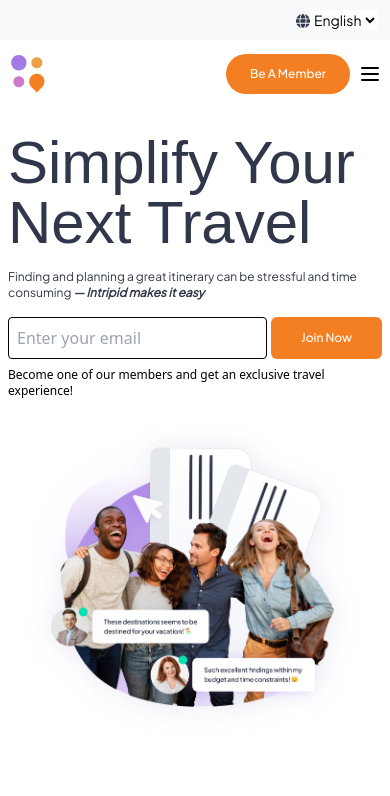
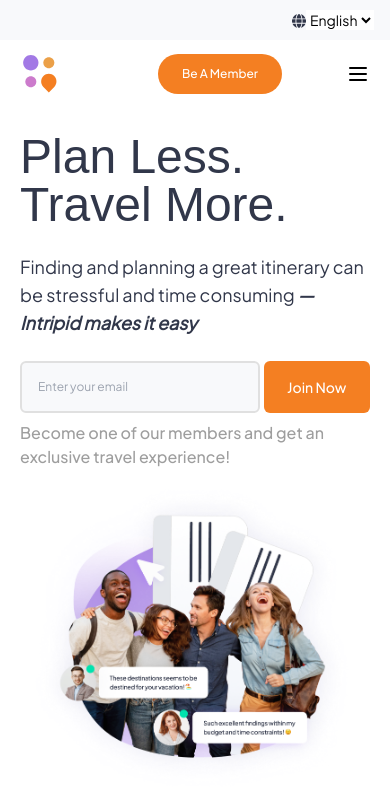
Before and after one commit to mamun4023/intripid, a React (Create React App) app: page / in a window 390 px wide. Shown: the top 796 px of the page. Built offline with nearby package versions, Linux system fonts and the light colour scheme; a web font is replaced by a local one.

Commit message:
fix header issues

```diff
--- a/src/pages/home/home.js
+++ b/src/pages/home/home.js
@@ -12,11 +12,9 @@
     return(
         <div>
             {/* header section */}
-            <div className="">
+            <div>
                 <LanguageSelector />
-                <div className="flex justify-center">
-                    <TopNavBar />
-                </div>
+                <TopNavBar />
                 <TopBanner />
                 {/* body component */}
             </div>
--- a/src/sections/home/Banner/TopBanner.js
+++ b/src/sections/home/Banner/TopBanner.js
@@ -3,34 +3,31 @@
 
 export default function TopBanner(){
     return(
-        <div className="flex justify-center pt-4 m-2 ">
-            <div className="flex justify-around flex-wrap">
-                <div className="md:w-full lg:w-80">
-                    <h1 className="font-readex_bold text-fontColor text-6xl md:text-6xl lg:text-4xl">Simplify Your Next Travel</h1>
-                    <p className="mt-4 mb-4 text-fontColor text-xs font-sans_regular">Finding and planning a great itinerary can be stressful and time consuming <b> <i> — Intripid makes it easy </i> </b></p>
-                    <div className="flex">
+        <div className="flex justify-center px-3 md:px-12 pt-4 m-2 ">
+            <div className="flex justify-between flex-wrap">
+                <div className="">
+                    <h1 className="font-readex_bold text-fontColor text-5xl md:text-7xl lg:text-3xl">Plan Less.<br/>Travel More.</h1>
+                    <p className="mt-6 mb-4 text-fontColor text-lg md:text-md font-sans_regular">Finding and planning a great itinerary can be stressful and time consuming <b> <i> — Intripid makes it easy </i> </b></p>
+                    <div className="flex mt-6">
                     <input
                         type="text"
                         className="
-
                             w-full
-                            p-2
-                            text-xm
-                            font-normal
-                            text-slate-200
-                            bg-white bg-clip-padding
-                            border border-solid border-gray-300
-                            rounded
+                            md:w-7/12
+                            p-4
+                            bg-inputBg
+                            border-2
+                            border-inputBorder
+                            rounded-md font-sans_regular
+                            text-xs
                             transition
                             ease-in-out
-                            m-0
-                            focus:text-gray-700 focus:bg-white focus:border-violet-600 focus:outline-none
                         "
                         id="exampleFormControlInput1"
                         placeholder="Enter your email"
-                    /> <button className="bg-primary hover:bg-primaryDark font-sans_medium text-xs text-white p-1 ml-1 rounded-md w-40"> Join Now </button>
+                    /> <button className="bg-primary hover:bg-primaryDark font-sans_medium text-sm text-white p-1 ml-1 rounded-md w-40"> Join Now </button>
                     </div>
-                    <p className="text-slate-500 text-xs mt-2 mb-2">Become one of our members and get an exclusive travel experience!</p>
+                    <p className="text-ms md:text-xs font-sans_medium text-lebelFontColor mt-2 mb-2">Become one of our members and get an exclusive travel experience!</p>
                 </div>
                 <div className= "relative lg:-top-10" >
                     <img className="object-fill lg:w-96 " src= {BannerImage} />
--- a/src/sections/home/LanguageSelector/languageSelector.js
+++ b/src/sections/home/LanguageSelector/languageSelector.js
@@ -4,7 +4,7 @@
 
 export default function LanguageSelector(){
     return(
-        <div className="flex flex-row-reverse p-2 pr-3 bg-bgLight">
+        <div className="flex flex-row-reverse p-2 px-4 md:pr-14 lg:pr-3 bg-bgLight">
             <div>
                 <FontAwesomeIcon
                     icon={faGlobe}
@@ -19,12 +19,9 @@
                         bg-white
                         transition
                         ease-in-out
-                        focus:text-gray-700
                         focus:bg-white
-                        focus:border-violet-600
-                        focus:outline-violet-600"
-                        aria-label="Default select example"
-                    >
+                    "
+                >
                         <option className="text-fontColor" value= "English" >English</option>
                         <option className="text-fontColor" value="Bangla">Bangla</option>
                 </select>
--- a/src/sections/home/TopNavBar/TopNavBar.js
+++ b/src/sections/home/TopNavBar/TopNavBar.js
@@ -8,19 +8,18 @@
 export default function NavBar() {
     const [navbar, setNavbar] = useState(false);
 
-    return (
-
-        <nav className="w-full bg-white md:px-5 lg:px-20">
+    return(
+        <nav className="w-full px-3 bg-white md:px-12 lg:px-20">
             <div className="justify-between mx-auto  md:items-center lg:flex">
                 <div>
                     <div className="flex items-center justify-between  py-3 md:py-5">
                         <a href="#">
-                            <img className="w-20 hidden md:w-20 md:block lg:w-28 lg:block" src= {DesktopAndTabletLogo} />
+                            <img className="w-20 hidden md:w-24 md:block lg:w-28 lg:block" src= {DesktopAndTabletLogo} />
                             <img className="w-10 md:hidden ml-2" src= {MobileLogo} />
                         </a>
                         <div className="flex items-center">
                         {!navbar ?
-                            <div className=" lg:hidden">
+                            <div className="pr-14 md:pr-2 lg:hidden">
                                 <button
                                     className="
                                         bg-primary
@@ -32,7 +31,6 @@
                                         text-white
                                         hover:bg-primaryDark
                                         lg:text-sm
-
                                     "
                                 >
                                     Be A Member
--- a/tailwind.config.js
+++ b/tailwind.config.js
@@ -11,6 +11,9 @@
       'bgLight' : '#F8F9FB',
       'white' : '#FFFFFF',
       'fontColor' : '#31374A',
+      'lebelFontColor' : '#9E9E9E',
+      'inputBg' : '#F8F9FB',
+      'inputBorder' : '#E0E0E0'
 
     },
     extend: {
```
